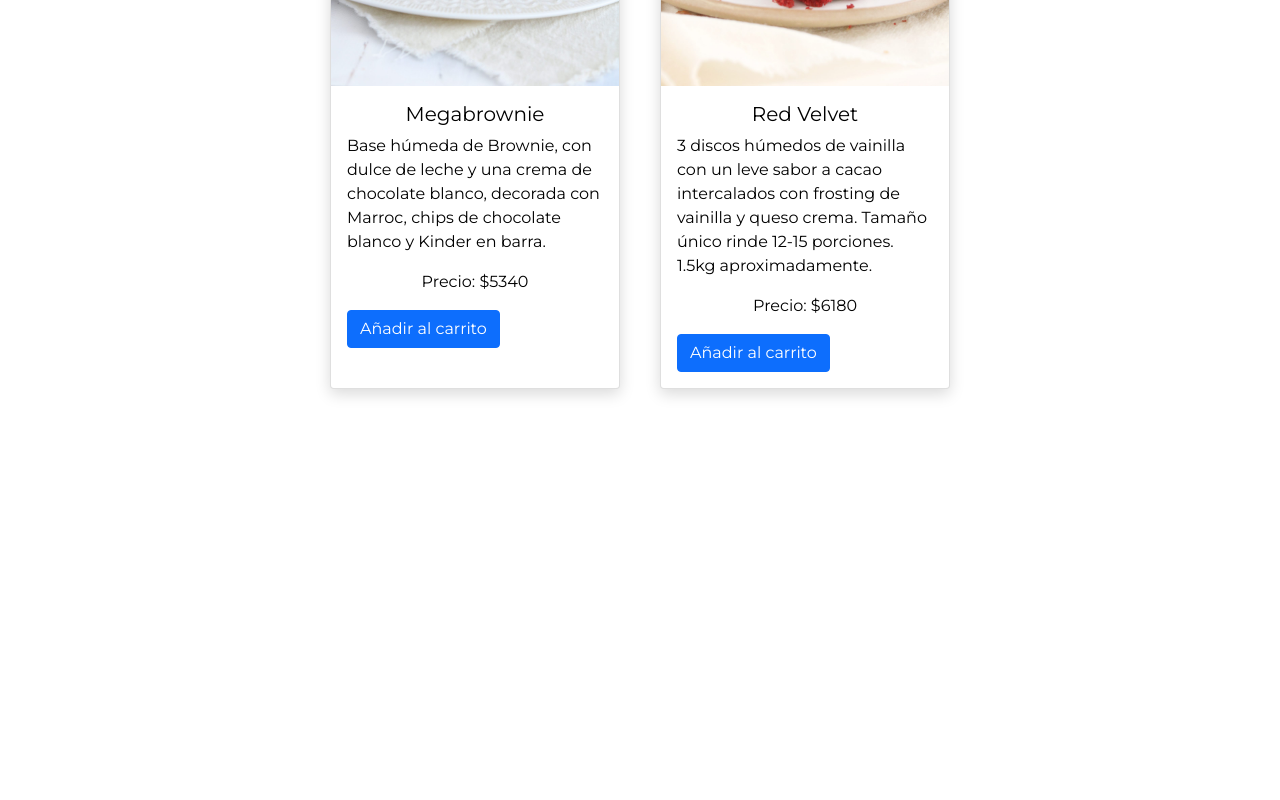
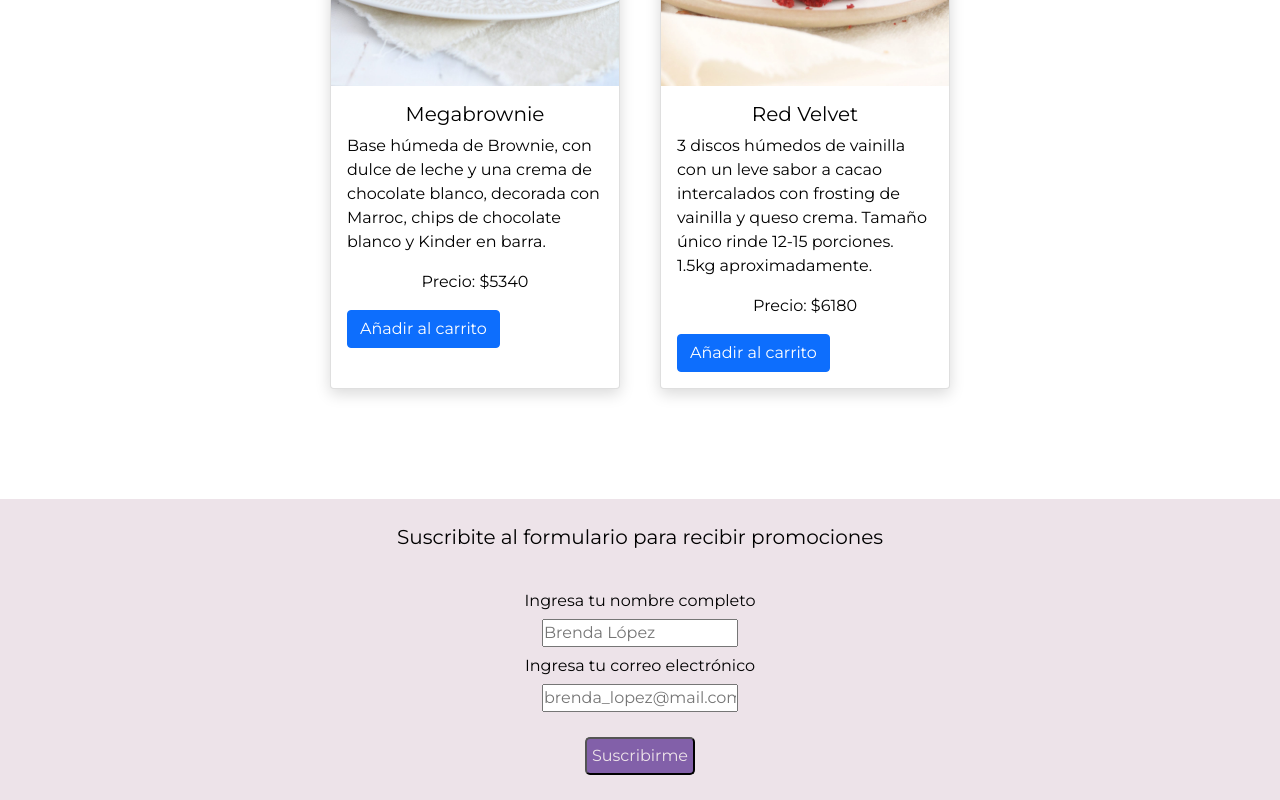
Before and after one commit to iarafigueira/repositorio_trabajo_final, a website: page index.html in a window 1280 px wide. Shown: the part 2060-2860 px from the top of the page. Before the commit the page ends 2559 px from the top, so only its background shows below. Drawn offline with nearby package versions, Linux system fonts and the light colour scheme.

Commit message:
Avance2daEntrega

```diff
--- a/index.html
+++ b/index.html
@@ -57,6 +57,21 @@
         </div>
     </main>
 
+    <div class="formulario">
+        <h5>Suscribite al formulario para recibir promociones</h5>
+        <form id="suscripcion" action="" class="formulario">
+            <label for="nombre" class="label-formulario">Ingresa tu nombre completo</label>
+            <br>
+            <input type="text" id="nombre" name="nombre" placeholder="Brenda López">
+            <br>
+            <label for="email" class="label-formulario">Ingresa tu correo electrónico</label>
+            <br>
+            <input type="email" name="email" id="email" placeholder="brenda_lopez@mail.com">
+            <br>
+            <input type="submit" id="suscribirse" value="Suscribirme">
+        </form>
+    </div>
+
     <script src="https://cdn.jsdelivr.net/npm/bootstrap@5.0.2/dist/js/bootstrap.bundle.min.js"
         integrity="sha384-MrcW6ZMFYlzcLA8Nl+NtUVF0sA7MsXsP1UyJoMp4YLEuNSfAP+JcXn/tWtIaxVXM"
         crossorigin="anonymous"></script>
--- a/js/scripts.js
+++ b/js/scripts.js
@@ -69,3 +69,16 @@ modal.addEventListener("click", () => {
 modalCarrito.addEventListener("click", (e) => {
   e.stopPropagation();
 });
+
+//formulario
+
+const suscribirse = document.getElementById('suscribirse');
+
+function confirmarSuscripcion (nombre) {
+    alert("Gracias por suscribirte al newsletter " + nombre + ". \nTe llegará por correo un descuento de bienvenida.")
+}
+
+suscribirse.addEventListener('click', () => {
+    let nombre = document.getElementById('nombre').value;
+    confirmarSuscripcion(nombre);
+})
--- a/scss/styles.scss
+++ b/scss/styles.scss
@@ -74,3 +74,30 @@ text-align: center;
   border: none;
   font-size: 20px;
 }
+
+//formulario
+
+.formulario {
+  background-color: #EDE3E9;
+  text-align: center;
+
+  h5{
+    padding: 2%;
+    font-size: 15pt;
+  }
+
+  .label-formulario{
+    padding: 0.5%;
+
+    font-size: 12pt;
+    text-align: left;
+  }
+
+  #suscribirse{
+    margin: 25px;
+    background-color: #8260A9;
+    border-radius: 5px;
+    color: #EDE3E9;
+    padding: 5px;
+  }
+}
```
Also changed, not shown: css/styles.css.
